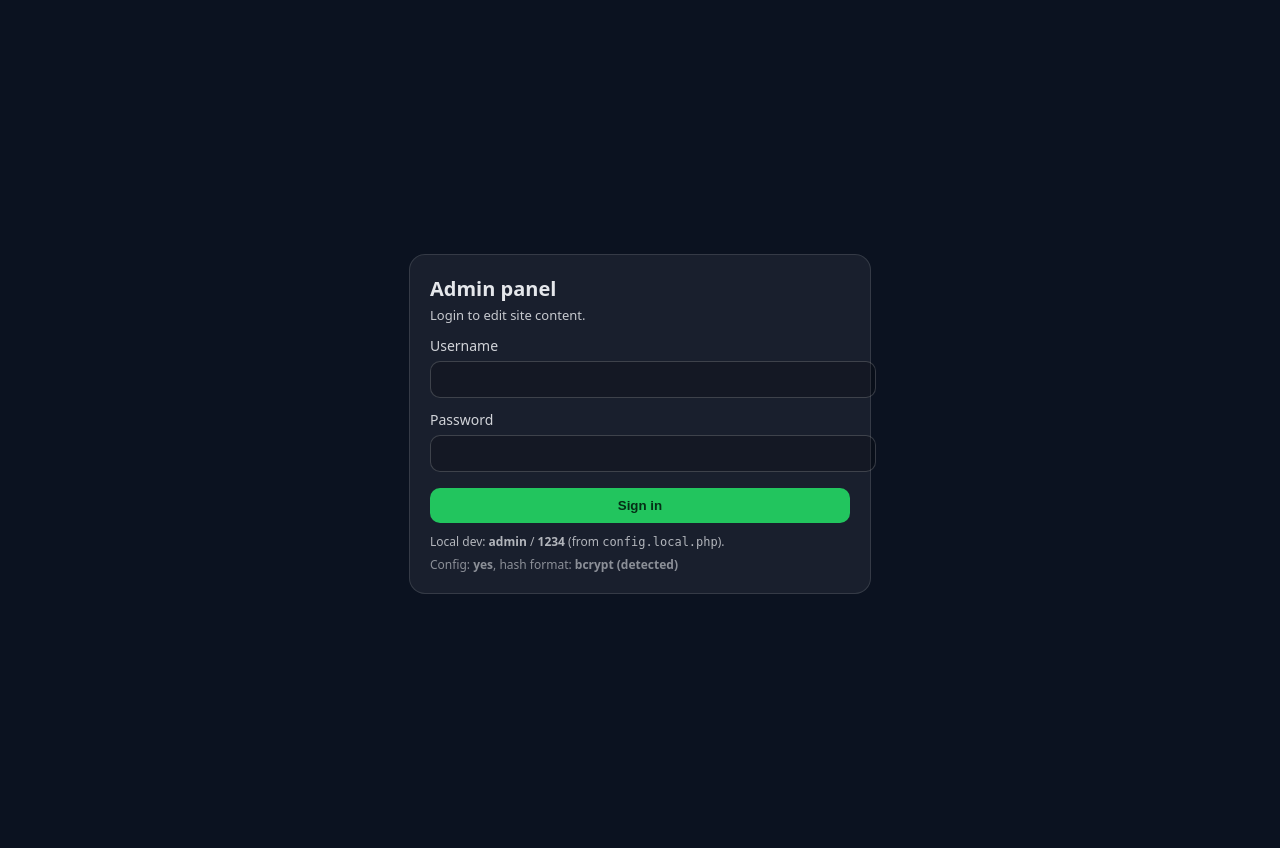
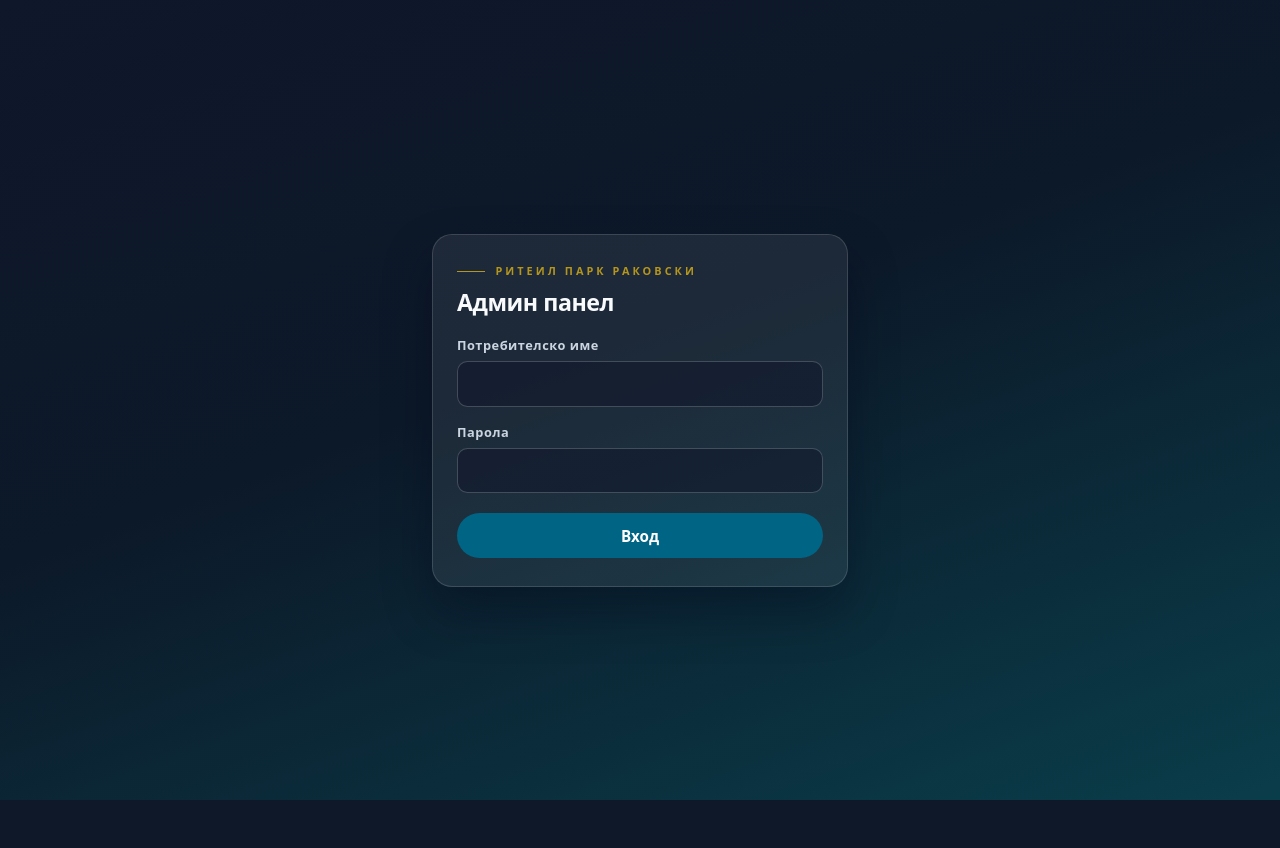
Before and after one commit to webstudio28/parkrakovski, a PHP site: page /panel/login.php in a window 1280 px wide. After the commit the page ends 800 px from the top, so only its background shows below. Run offline with PHP 8.4, Linux system fonts and the light colour scheme.

Commit message:
login page admin ready

```diff
--- /dev/null
+++ b/src/admin/panel/_inc/ui.php
@@ -0,0 +1,297 @@
+<?php
+
+declare(strict_types=1);
+
+function panel_styles(): void {
+  ?>
+  <style>
+    *,
+    *::before,
+    *::after {
+      box-sizing: border-box;
+    }
+
+    body {
+      font-family: system-ui, -apple-system, "Segoe UI", Roboto, Arial, sans-serif;
+      background: linear-gradient(160deg, #0f172a 0%, #0c1929 45%, #0a3d4a 100%);
+      color: #e2e8f0;
+      margin: 0;
+      min-height: 100vh;
+      line-height: 1.5;
+    }
+
+    a {
+      color: #7dd3fc;
+      text-decoration: none;
+    }
+    a:hover {
+      color: #bae6fd;
+    }
+
+    .pk-wrap {
+      max-width: 1000px;
+      margin: 0 auto;
+      padding: 1.5rem;
+    }
+
+    .pk-login-wrap {
+      min-height: 100vh;
+      display: grid;
+      place-items: center;
+      padding: 1.5rem;
+    }
+
+    .pk-card {
+      width: 100%;
+      max-width: 26rem;
+      background: rgba(255, 255, 255, 0.07);
+      border: 1px solid rgba(255, 255, 255, 0.14);
+      border-radius: 1.25rem;
+      padding: 1.75rem 1.5rem;
+      box-shadow: 0 24px 48px rgba(2, 6, 23, 0.35);
+      overflow: hidden;
+    }
+
+    .pk-card--wide {
+      max-width: none;
+      margin-top: 1rem;
+      padding: 1.25rem;
+    }
+
+    .pk-eyebrow {
+      display: flex;
+      align-items: center;
+      gap: 0.65rem;
+      margin-bottom: 0.35rem;
+      font-size: 0.68rem;
+      font-weight: 600;
+      letter-spacing: 0.28em;
+      text-transform: uppercase;
+      color: #b5961d;
+    }
+
+    .pk-eyebrow::before {
+      content: "";
+      width: 1.75rem;
+      height: 1px;
+      background: #b5961d;
+    }
+
+    .pk-title {
+      margin: 0;
+      font-size: 1.45rem;
+      font-weight: 800;
+      letter-spacing: -0.02em;
+      color: #f8fafc;
+    }
+
+    .pk-sub {
+      margin: 0.35rem 0 0;
+      font-size: 0.88rem;
+      color: #94a3b8;
+    }
+
+    .pk-form {
+      margin-top: 1.35rem;
+    }
+
+    .pk-field {
+      margin-top: 1rem;
+    }
+
+    .pk-field:first-of-type {
+      margin-top: 0;
+    }
+
+    .pk-label {
+      display: block;
+      font-size: 0.8rem;
+      font-weight: 600;
+      letter-spacing: 0.04em;
+      color: #cbd5e1;
+      margin-bottom: 0.4rem;
+    }
+
+    .pk-input {
+      display: block;
+      width: 100%;
+      max-width: 100%;
+      margin: 0;
+      padding: 0.65rem 0.85rem;
+      border-radius: 0.65rem;
+      border: 1px solid rgba(255, 255, 255, 0.2);
+      background: rgba(15, 23, 42, 0.55);
+      color: #f8fafc;
+      font: inherit;
+      line-height: 1.4;
+    }
+
+    .pk-input:focus {
+      outline: 2px solid rgba(0, 100, 132, 0.65);
+      outline-offset: 1px;
+      border-color: #006484;
+    }
+
+    .pk-btn {
+      display: inline-flex;
+      align-items: center;
+      justify-content: center;
+      margin-top: 1.25rem;
+      width: 100%;
+      padding: 0.7rem 1rem;
+      border: 0;
+      border-radius: 9999px;
+      background: #006484;
+      color: #fff;
+      font: inherit;
+      font-size: 0.95rem;
+      font-weight: 700;
+      cursor: pointer;
+      transition: filter 0.15s ease, transform 0.15s ease;
+    }
+
+    .pk-btn:hover {
+      filter: brightness(1.1);
+    }
+
+    .pk-btn--ghost {
+      width: auto;
+      margin-top: 0;
+      padding: 0.5rem 0.9rem;
+      border-radius: 0.65rem;
+      background: rgba(255, 255, 255, 0.08);
+      border: 1px solid rgba(255, 255, 255, 0.16);
+      color: #e2e8f0;
+      font-weight: 600;
+      font-size: 0.85rem;
+    }
+
+    .pk-btn--ghost:hover {
+      background: rgba(255, 255, 255, 0.12);
+      filter: none;
+    }
+
+    .pk-err {
+      margin-top: 1rem;
+      padding: 0.65rem 0.85rem;
+      border-radius: 0.65rem;
+      background: rgba(127, 29, 29, 0.35);
+      border: 1px solid rgba(248, 113, 113, 0.35);
+      color: #fecaca;
+      font-size: 0.88rem;
+    }
+
+    .pk-ok {
+      margin-top: 1rem;
+      padding: 0.65rem 0.85rem;
+      border-radius: 0.65rem;
+      background: rgba(6, 78, 59, 0.35);
+      border: 1px solid rgba(74, 222, 128, 0.35);
+      color: #bbf7d0;
+      font-size: 0.88rem;
+    }
+
+    .pk-top {
+      display: flex;
+      align-items: flex-start;
+      justify-content: space-between;
+      gap: 1rem;
+      flex-wrap: wrap;
+    }
+
+    .pk-top__actions {
+      display: flex;
+      gap: 0.5rem;
+      flex-wrap: wrap;
+    }
+
+    .pk-grid {
+      display: grid;
+      grid-template-columns: repeat(auto-fit, minmax(220px, 1fr));
+      gap: 0.85rem;
+      margin-top: 1.25rem;
+    }
+
+    .pk-tile {
+      display: block;
+      padding: 1.1rem 1.15rem;
+      border-radius: 1rem;
+      background: rgba(255, 255, 255, 0.06);
+      border: 1px solid rgba(255, 255, 255, 0.12);
+      color: inherit;
+      text-decoration: none;
+      transition: border-color 0.2s ease, transform 0.2s ease;
+    }
+
+    .pk-tile:hover {
+      border-color: rgba(181, 150, 29, 0.55);
+      transform: translateY(-2px);
+    }
+
+    .pk-tile__title {
+      font-weight: 700;
+      font-size: 1.05rem;
+    }
+
+    .pk-tile__meta {
+      margin-top: 0.4rem;
+      font-size: 0.8rem;
+      color: #94a3b8;
+    }
+
+    .pk-textarea {
+      display: block;
+      width: 100%;
+      max-width: 100%;
+      min-height: 520px;
+      resize: vertical;
+      margin: 0;
+      padding: 0.75rem;
+      border-radius: 0.75rem;
+      border: 1px solid rgba(255, 255, 255, 0.18);
+      background: rgba(15, 23, 42, 0.55);
+      color: #f1f5f9;
+      font-family: ui-monospace, SFMono-Regular, Menlo, Monaco, Consolas, monospace;
+      font-size: 0.75rem;
+      line-height: 1.45;
+    }
+
+    .pk-textarea:focus {
+      outline: 2px solid rgba(0, 100, 132, 0.65);
+      outline-offset: 1px;
+    }
+
+    .pk-hint {
+      margin-top: 0.65rem;
+      font-size: 0.78rem;
+      color: #64748b;
+    }
+
+    code {
+      font-size: 0.85em;
+      color: #cbd5e1;
+    }
+  </style>
+  <?php
+}
+
+function panel_page_open(string $title): void {
+  ?>
+<!doctype html>
+<html lang="bg">
+  <head>
+    <meta charset="utf-8" />
+    <meta name="viewport" content="width=device-width, initial-scale=1" />
+    <title><?php echo html($title); ?></title>
+    <?php panel_styles(); ?>
+  </head>
+  <body>
+  <?php
+}
+
+function panel_page_close(): void {
+  ?>
+  </body>
+</html>
+  <?php
+}
--- a/src/admin/panel/_inc/util.php
+++ b/src/admin/panel/_inc/util.php
@@ -86,19 +86,19 @@ function panel_is_local_dev(): bool {
 
 function panel_save_success_message(): string {
   return panel_is_local_dev()
-    ? "Saved to disk. Refresh the site (Eleventy will pick up JSON changes)."
-    : "Saved. GitHub Actions will deploy shortly.";
+    ? "Записано на диска. Презаредете сайта, за да видите промените."
+    : "Записано. GitHub Actions ще пусне деплой скоро.";
 }
 
 function panel_save_button_label(): string {
-  return panel_is_local_dev() ? "Save to disk" : "Save (commit to GitHub)";
+  return panel_is_local_dev() ? "Запази на диска" : "Запази (към GitHub)";
 }
 
 function panel_edit_hint(string $repoPath): string {
   if (panel_is_local_dev()) {
-    return "Local file: " . $repoPath;
+    return "Локален файл: " . $repoPath;
   }
-  return "Edits commit to GitHub: " . $repoPath;
+  return "Запис към GitHub: " . $repoPath;
 }
 
 function panel_base_path(): string {
@@ -142,7 +142,7 @@ function verify_csrf(?string $token): void {
   $expected = $_SESSION["csrf"] ?? "";
   if (!$token || !$expected || !hash_equals((string)$expected, (string)$token)) {
     http_response_code(400);
-    echo "Bad CSRF token.";
+    echo "Невалиден CSRF токен.";
     exit;
   }
 }
--- a/src/admin/panel/login.php
+++ b/src/admin/panel/login.php
@@ -3,6 +3,7 @@
 declare(strict_types=1);
 
 require_once __DIR__ . "/_inc/util.php";
+require_once __DIR__ . "/_inc/ui.php";
 
 ensure_session();
 
@@ -13,17 +14,9 @@ if (!empty($_SESSION["panel_logged_in"])) {
 $cfg = panel_config();
 $cfgUser = (string)($cfg["username"] ?? "");
 $cfgHash = trim((string)($cfg["password_hash"] ?? ""));
-$cfgPath = panel_config_source_path();
-$cfgExists = $cfgPath !== null && file_exists($cfgPath);
+$hashLooksValid = panel_is_acceptable_password_hash($cfgHash);
 
 $error = "";
-$hashInfo = $cfgHash ? password_get_info($cfgHash) : ["algo" => 0, "algoName" => "unknown"];
-$hashAlgoName =
-  (($hashInfo["algo"] ?? 0) !== 0)
-    ? (string)($hashInfo["algoName"] ?? "unknown")
-    : (panel_is_acceptable_password_hash($cfgHash) ? "bcrypt (detected)" : "unknown");
-
-$hashLooksValid = panel_is_acceptable_password_hash($cfgHash);
 
 if ($_SERVER["REQUEST_METHOD"] === "POST") {
   verify_csrf($_POST["csrf"] ?? null);
@@ -32,69 +25,39 @@ if ($_SERVER["REQUEST_METHOD"] === "POST") {
   $pass = (string)($_POST["password"] ?? "");
 
   if (!$cfgUser || !$cfgHash || !$hashLooksValid) {
-    $error = "Panel is not configured. Create config.php on the server next to login.php.";
+    $error = "Панелът не е настроен. Свържете се с администратор.";
   } elseif (hash_equals($cfgUser, $user) && password_verify($pass, $cfgHash)) {
     $_SESSION["panel_logged_in"] = true;
     redirect("/index.php");
   } else {
-    if (!hash_equals($cfgUser, $user)) {
-      $error = "Invalid username.";
-    } else {
-      $error = "Invalid password.";
-    }
+    $error = "Невалидно потребителско име или парола.";
   }
 }
 
+panel_page_open("Вход — админ панел");
 ?>
-<!doctype html>
-<html>
-  <head>
-    <meta charset="utf-8" />
-    <meta name="viewport" content="width=device-width, initial-scale=1" />
-    <title>Admin Login</title>
-    <style>
-      body { font-family: system-ui, -apple-system, Segoe UI, Roboto, Arial; background: #0b1220; color: #e5e7eb; margin: 0; }
-      .wrap { min-height: 100vh; display: grid; place-items: center; padding: 24px; }
-      .card { width: 100%; max-width: 420px; background: rgba(255,255,255,0.06); border: 1px solid rgba(255,255,255,0.12); border-radius: 16px; padding: 20px; }
-      label { display: block; font-size: 14px; margin-top: 12px; opacity: 0.9; }
-      input { width: 100%; padding: 10px 12px; margin-top: 6px; border-radius: 10px; border: 1px solid rgba(255,255,255,0.18); background: rgba(0,0,0,0.2); color: #fff; }
-      button { margin-top: 16px; width: 100%; padding: 10px 12px; border-radius: 10px; border: 0; background: #22c55e; color: #052e16; font-weight: 700; cursor: pointer; }
-      .err { margin-top: 12px; color: #fecaca; font-size: 14px; }
-      .hint { margin-top: 10px; font-size: 12px; opacity: 0.75; }
-      a { color: #93c5fd; }
-    </style>
-  </head>
-  <body>
-    <div class="wrap">
-      <form class="card" method="post" action="">
-        <h1 style="margin: 0 0 4px; font-size: 20px;">Admin panel</h1>
-        <div style="opacity:0.85; font-size: 13px;">Login to edit site content.</div>
+    <div class="pk-login-wrap">
+      <form class="pk-card pk-form" method="post" action="">
+        <div class="pk-eyebrow">Ритеил парк Раковски</div>
+        <h1 class="pk-title">Админ панел</h1>
 
-        <label>Username</label>
-        <input name="username" autocomplete="username" required />
+        <div class="pk-field">
+          <label class="pk-label" for="username">Потребителско име</label>
+          <input class="pk-input" id="username" name="username" autocomplete="username" required />
+        </div>
 
-        <label>Password</label>
-        <input name="password" type="password" autocomplete="current-password" required />
+        <div class="pk-field">
+          <label class="pk-label" for="password">Парола</label>
+          <input class="pk-input" id="password" name="password" type="password" autocomplete="current-password" required />
+        </div>
 
         <input type="hidden" name="csrf" value="<?php echo html(csrf_token()); ?>" />
-        <button type="submit">Sign in</button>
+        <button class="pk-btn" type="submit">Вход</button>
 
         <?php if ($error): ?>
-          <div class="err"><?php echo html($error); ?></div>
+          <div class="pk-err" role="alert"><?php echo html($error); ?></div>
         <?php endif; ?>
-
-        <div class="hint">
-          <?php if (panel_is_local_dev()): ?>
-            <div>Local dev: <strong>admin</strong> / <strong>1234</strong> (from <code>config.local.php</code>).</div>
-          <?php else: ?>
-            <div>If you see “not configured”, create <code>config.php</code> on the server next to this file.</div>
-          <?php endif; ?>
-          <div style="margin-top:6px; opacity:0.75;">
-            Config: <strong><?php echo $cfgExists ? "yes" : "demo fallback"; ?></strong>,
-            hash format: <strong><?php echo html((string)$hashAlgoName); ?></strong>
-          </div>
-        </div>
       </form>
     </div>
-  </body>
-</html>
+<?php
+panel_page_close();
```
Also changed, not shown: src/admin/panel/index.php (+22 -35 lines), src/admin/panel/services.php (+20 -42 lines), src/admin/panel/site.php (+20 -39 lines).
